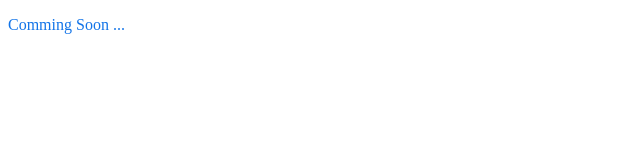
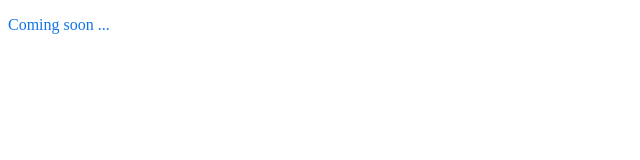
Before and after one commit to YormanG/yormang.github.io, a plain HTML site: page index.html in a window 1280 px wide. Shown: the full height of the page, 0-640 px from the left. Drawn offline with Linux system fonts and the light colour scheme.

Commit message:
Update index.html

```diff
--- a/index.html
+++ b/index.html
@@ -15,7 +15,7 @@
 
 	</head>
 	<body>
-		<p style = "color:rgb(18,116,232)"> Comming Soon ...</p>
+		<p style = "color:rgb(18,116,232)"> Coming soon ...</p>
 	    	<!--[if lt IE 8]>
 	    <p class="browserupgrade">You are using an <strong>outdated</strong> browser. Please <a href="http://browsehappy.com/">upgrade your browser</a> to improve your experience.</p>
 	    <![endif]-->
```
